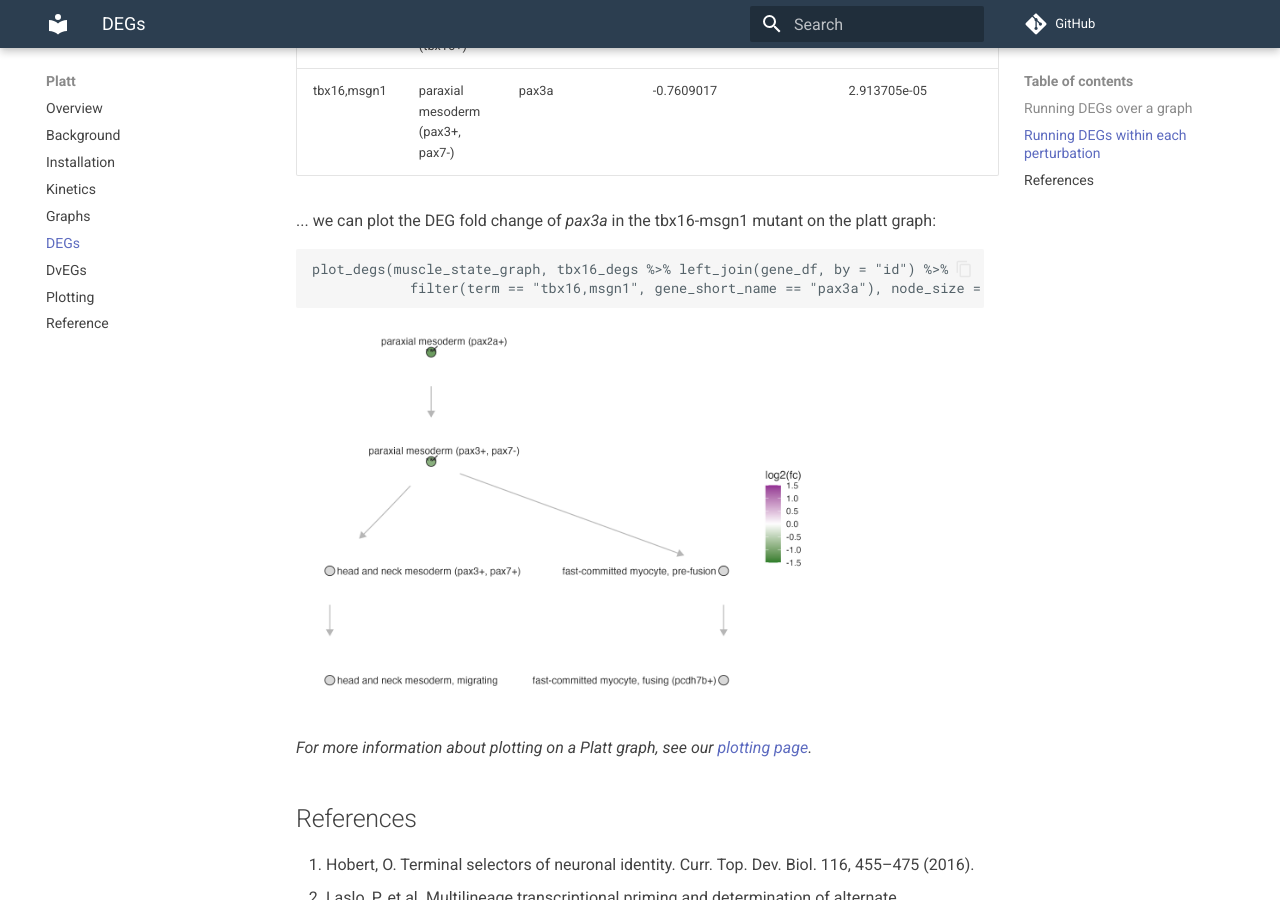
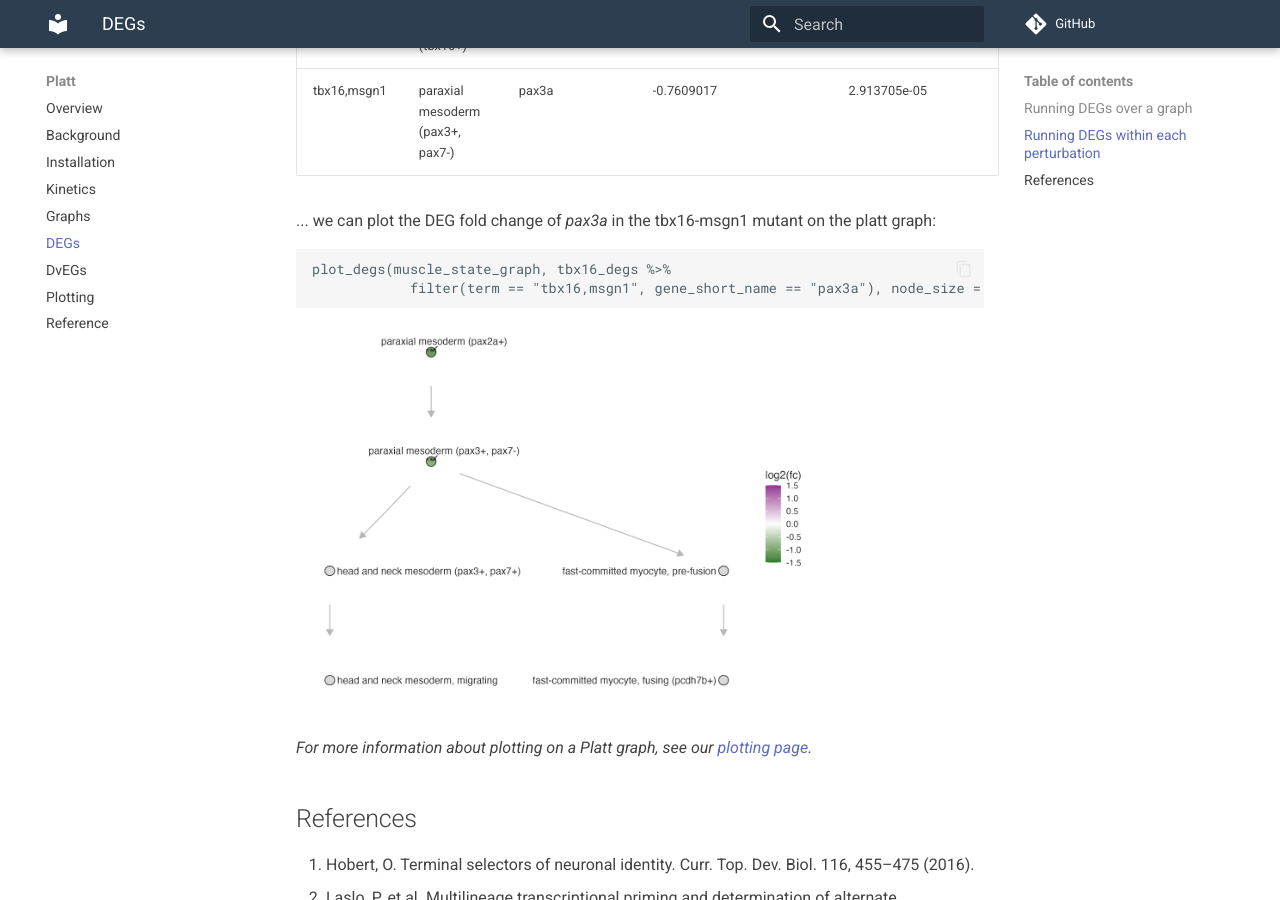
Before and after one commit to cole-trapnell-lab/platt, an MkDocs documentation site: the page built from docs/deg.md, in a window 1280 px wide and 900 px high, scrolled down 6071 px. Built offline with MkDocs 1.6.1 and Material for MkDocs 9.7.7, drawn with Linux system fonts in a browser that asks for light colours; comment, search, counter and statistics services are not loaded; some of the changed text lies outside the part shown.

Commit message:
update code examples

````diff
--- a/docs/deg.md
+++ b/docs/deg.md
@@ -102,12 +102,12 @@ genes_within_cell_state %>% head()
 
 | cell_group                               | genes_within_cell_group |
 |------------------------------------------|-------------------------|
-| paraxial mesoderm (tbx16+)               | <tibble [33,189 × 15]>  |
-| paraxial mesoderm (pax3+, pax7-)         | <tibble [33,189 × 15]>  |
-| fast-committed myocyte, pre-fusion       | <tibble [33,189 × 15]>  |
-| fast-committed myocyte, fusing (pcdh7b+) | <tibble [33,189 × 15]>  |
-| head and neck mesoderm (pax3+, pax7+)    | <tibble [33,189 × 15]>  |
-| head and neck mesoderm, migrating        | <tibble [33,189 × 15]>  |
+| paraxial mesoderm (tbx16+)               | `<tibble [33,189 × 15]>`  |
+| paraxial mesoderm (pax3+, pax7-)         | `<tibble [33,189 × 15]>`  |
+| fast-committed myocyte, pre-fusion       | `<tibble [33,189 × 15]>`  |
+| fast-committed myocyte, fusing (pcdh7b+) | `<tibble [33,189 × 15]>`  |
+| head and neck mesoderm (pax3+, pax7+)    | `<tibble [33,189 × 15]>`  |
+| head and neck mesoderm, migrating        | `<tibble [33,189 × 15]>`  |
 
 The results are nested by cell type. To look at a specific knockout term, you can unnest the dataframe and filter:
 ```
@@ -148,7 +148,7 @@ a key regulator of myogenesis was differentially expressed in myogenic progenito
 ... we can plot the DEG fold change of _pax3a_ in the tbx16-msgn1 mutant on the platt graph:
 
 ```
-plot_degs(muscle_state_graph, tbx16_degs %>% left_join(gene_df, by = "id") %>%
+plot_degs(muscle_state_graph, tbx16_degs %>%
             filter(term == "tbx16,msgn1", gene_short_name == "pax3a"), node_size = 4.5)
 ```
 
````
Also changed, not shown: docs/kinetics.md (+1 -3 lines).
